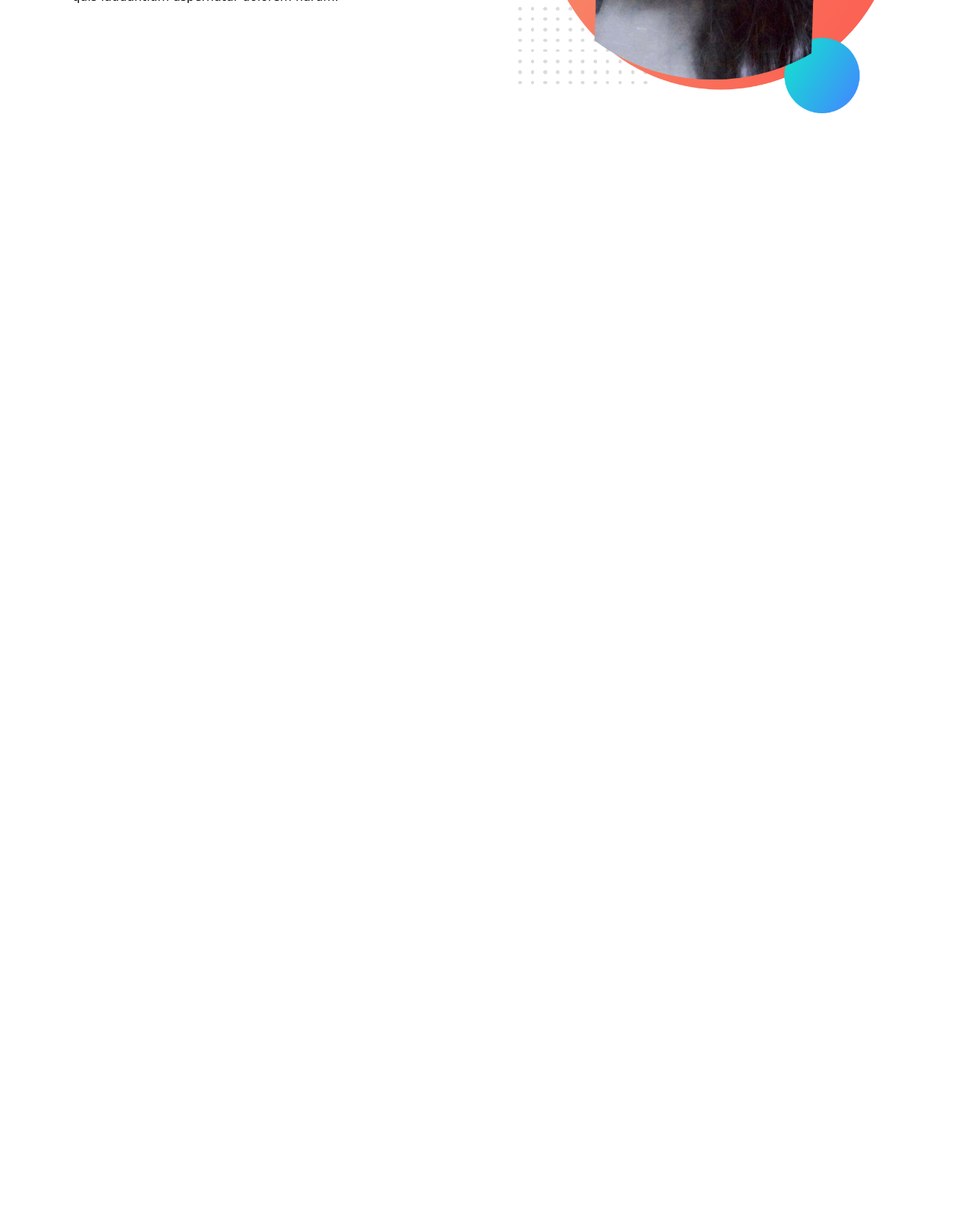
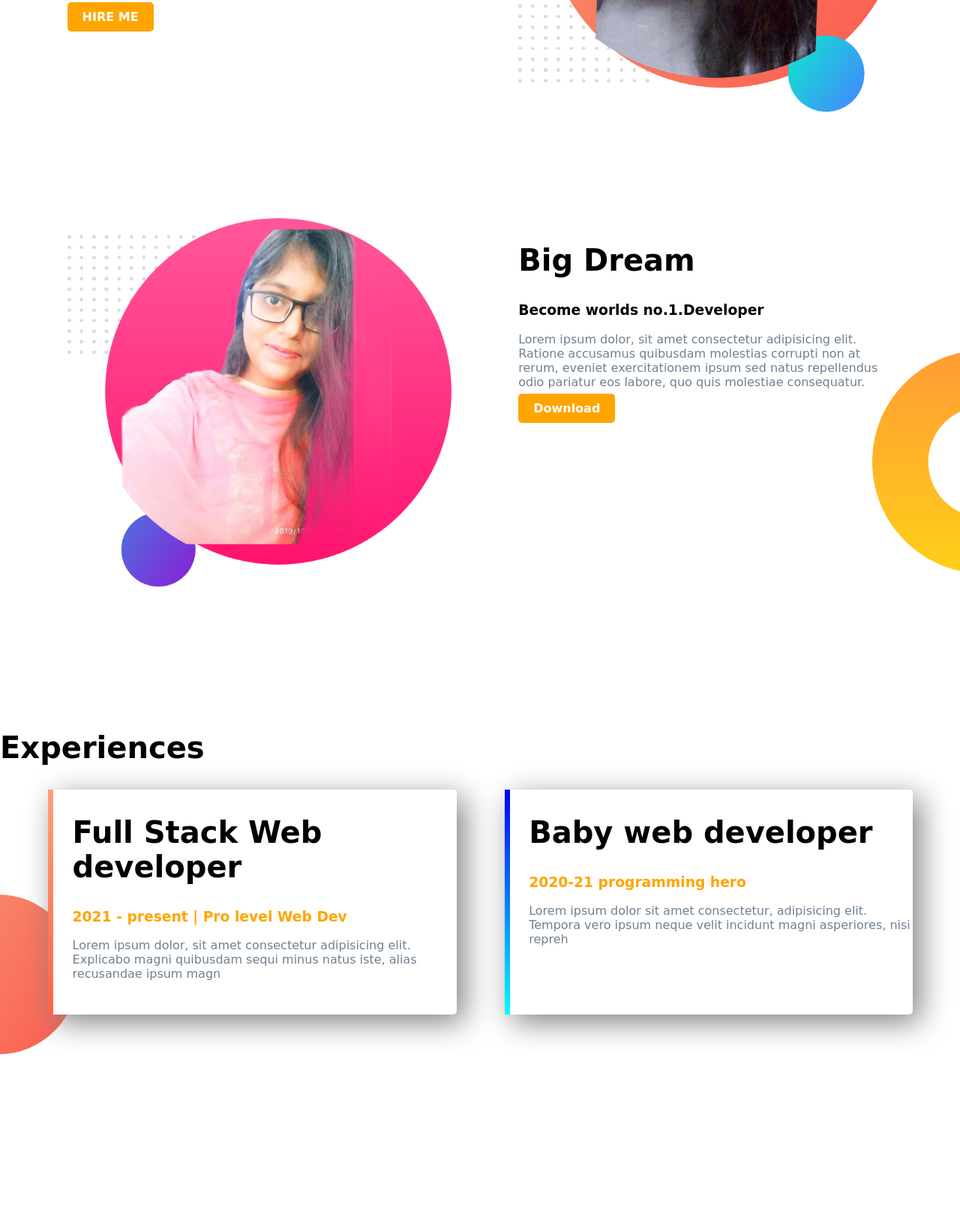
Before and after one commit to boby112/my-first-portfolio, a plain HTML site: page index.html in a window 1280 px wide. Shown: the part 359-1986 px from the top of the page at 75% size. Before the commit the page ends 800 px from the top, so only its background shows below. Drawn offline with Linux system fonts and the light colour scheme.

Commit message:
final site

```diff
--- a/index.html
+++ b/index.html
@@ -8,17 +8,51 @@
     <link rel="stylesheet" href="style.css">
 </head>
 <body>
-    <section>
+    <section class="top-banner">
         <div class="half-width">
 
         <h1>welcome to</h1>
-        <h1><span class="name-highlight">boby </span> website</h1>
+        <h1><span class="orange-highlight">boby </span> website</h1>
         <h3>world class professional developer</h3>
         <p>Lorem ipsum dolor sit amet consectetur adipisicing elit. Illum eaque delectus asperiores deserunt ipsa fuga, voluptate molestiae hic. Incidunt inventore dolores odio ratione ab quia quis laudantium aspernatur dolorem harum.</p>
+        <a class="link-button" target ="_blank"href="https://github.com/boby112/my-first-portfolio/blob/main/index.html">HIRE ME</a>
         </div>
         <div class ="half-width">
             <img src="images/myself.png" alt ="">
         </div>
         </section>
+        <section class="dream-area">
+            <div class="half-width">
+                <img src="images/myself2.png" alt="">
+
+            </div>
+            <div class="half-width">
+                <h2>Big Dream</h2>
+                <h3>Become worlds no.1.Developer</h3>
+                <p>Lorem ipsum dolor, sit amet consectetur adipisicing elit. Ratione accusamus quibusdam molestias corrupti non at rerum, eveniet exercitationem ipsum sed natus repellendus odio pariatur eos labore, quo quis molestiae consequatur.</p>
+                <a class="link-button"target="_blank"href="https://mail.google.com/mail/u/0/#inbox">Download</a>
+
+            </div>
+
+        </section>
+
+        <section class="experience-area">
+            <h2>Experiences</h2>
+            <div id ="full-stack" class="half-width single-experience">
+            <h2>Full Stack Web developer</h2>
+            <h3 class="orange-highlight">2021 - present | Pro level Web Dev</h3 class="orange-highlight">
+            <p>Lorem ipsum dolor, sit amet consectetur adipisicing elit. Explicabo magni quibusdam sequi minus natus iste, alias recusandae ipsum magn</p>
+            </div>
+            <div id="baby-web" class="half-width single-experience">
+                <h2>Baby web developer</h2>
+                <h3 class="orange-highlight">2020-21 programming hero</h3>
+                <p>Lorem ipsum dolor sit amet consectetur, adipisicing elit. Tempora vero ipsum neque velit incidunt magni asperiores, nisi repreh</p>
+
+            </div>
+
+        </section>
+        <footer>
+            <p>@Boby 2021,all rights reserved</p>
+        </footer>
 </body>
 </html>
--- a/style.css
+++ b/style.css
@@ -1,4 +1,5 @@
 body{
+    margin: 0;
     font-family: 'Alfa Slab One', cursive;
 }
 
@@ -7,7 +8,7 @@ h1{
     font-size: 50px;
 
 }
-.name-highlight{
+.orange-highlight{
     color:orange;
 }
 .half-width{
@@ -19,3 +20,57 @@ h1{
 .half-width img{
     width:100%;
 }
+.top-banner{
+  background-image:url("images/top-banner.png");
+    background-repeat: no-repeat;
+}
+section{
+    height: 500px;
+    padding-bottom: 150px;
+}
+.link-button{
+    text-decoration: none;
+    background-image: linear-gradient(45deg lightsalmon,tomato);
+    background-color: orange;
+    padding: 10px 20px;
+    border-radius: 5px;
+    color: white;
+    font-weight: 700;
+
+}
+h2{
+    font-size: 40px;
+}
+p{
+    color: slategray;
+}
+.dream-area{
+    background-image: url("images/dream-bg.png");
+    background-repeat: no-repeat;
+    background-position: right;
+}
+.single-experience{
+    box-shadow: 10px 10px 40px gray;
+    border-radius: 5px;
+    height: 60%;
+    background-color: white;
+}
+.experience-area{
+    background-image: url("images/exp-bg.png");
+    background-repeat: no-repeat;
+    background-position: left;
+}
+#full-stack{
+    border-left: 7px solid;
+    border-image: linear-gradient(180deg,lightsalmon,tomato);
+    border-image-slice: 1;
+}
+#baby-web{
+    border-left: 7px solid;
+    border-image: linear-gradient(180deg,blue,cyan);
+    border-image-slice: 1;
+
+}
+footer p{
+    text-align: center;
+}
```
Also changed, not shown: images/my-bg2.png (deleted), images/myself2.png (added).
